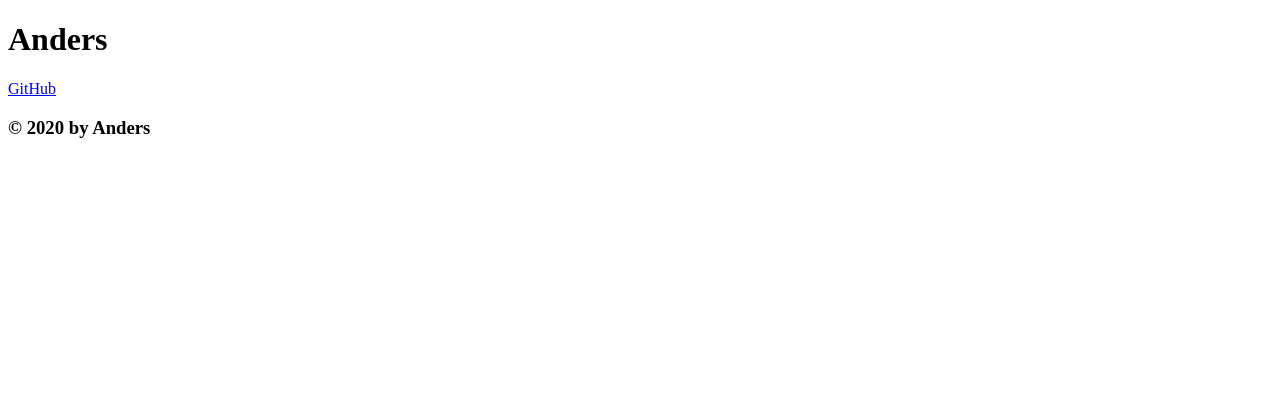
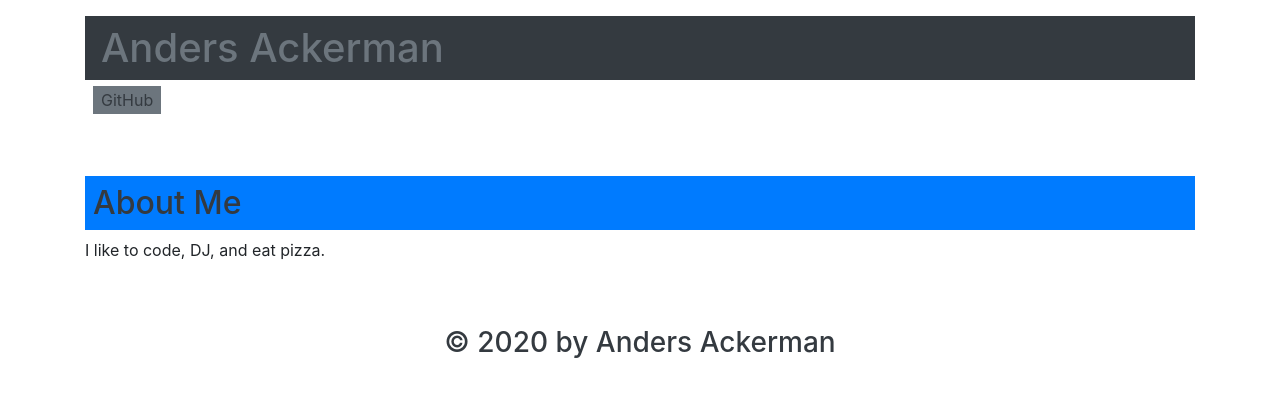
Before and after one commit to Dj-Viking/portfolio-generator, a website: page index.html in a window 1280 px wide. Drawn offline with nearby package versions, Linux system fonts and the light colour scheme.

Commit message:
9.4.5 conditionally create an about me section only if there is text in the about object

```diff
--- a/index.html
+++ b/index.html
@@ -7,14 +7,14 @@
         <meta name="viewport" content="width=device-width, initial-scale=1.0">
         <meta http-equiv="X-UA-Compatible" content="ie=edge">
         <title>Portfolio Demo</title>
-        <!-- <link rel="stylesheet" href="https://stackpath.bootstrapcdn.com/bootstrap/4.3.1/css/bootstrap.min.css" integrity="sha384-ggOyR0iXCbMQv3Xipma34MD+dH/1fQ784/j6cY/iJTQUOhcWr7x9JvoRxT2MZw1T" crossorigin="anonymous"> -->
+        <link rel="stylesheet" href="https://stackpath.bootstrapcdn.com/bootstrap/4.3.1/css/bootstrap.min.css" integrity="sha384-ggOyR0iXCbMQv3Xipma34MD+dH/1fQ784/j6cY/iJTQUOhcWr7x9JvoRxT2MZw1T" crossorigin="anonymous">
     </head>
 
     <body>
         <header>
             <div class="container flex-row justify-space-between align-center py-3">
                 <h1 class="page-title text-secondary bg-dark py-2 px-3">
-                    Anders
+                    Anders Ackerman
                 </h1>
                 <nav class="flex-row">
                     <a href="https://github.com/dj-viking" class="ml-2 my-1 px-2 py-1 bg-secondary text-dark">
@@ -25,10 +25,19 @@
         </header>
         <main class="container my-5">
 
+            <section class="my-3" id="about">
+                <h2 class="text-dark bg-primary p-2 display-inline-block">
+                    About Me
+                </h2>
+                <p>
+                    I like to code, DJ, and eat pizza.
+                </p>
+            </section>
+
         </main>
         <footer class="container text-center py-3">
             <h3 class="text-dark">
-                &copy; 2020 by Anders
+                &copy; 2020 by Anders Ackerman
             </h3>
         </footer>
     </body>
```
Also changed, not shown: page-template.js (+21 -1 lines).
